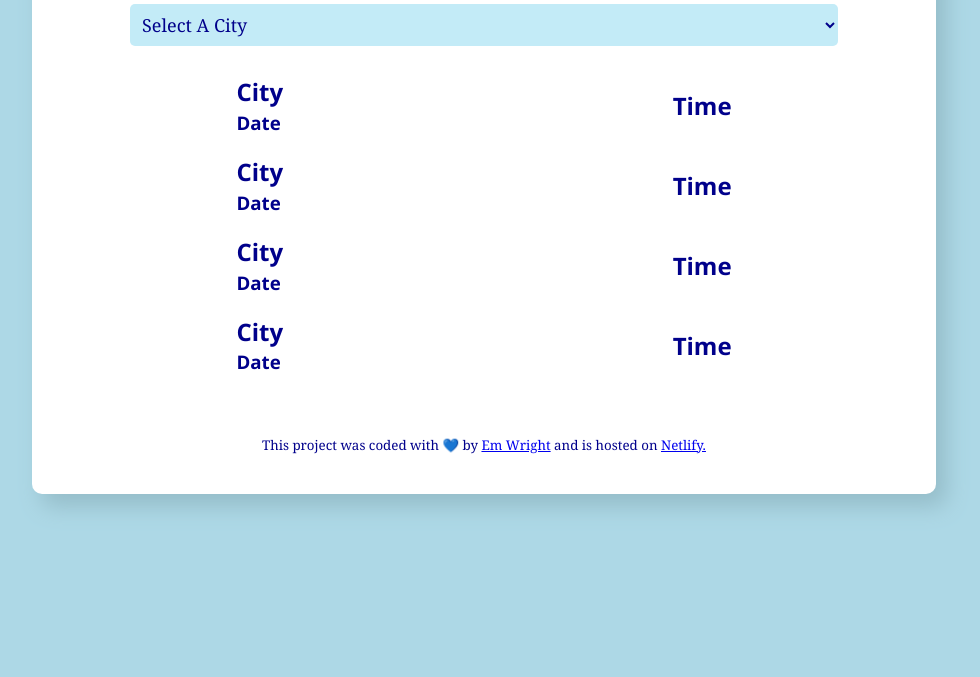
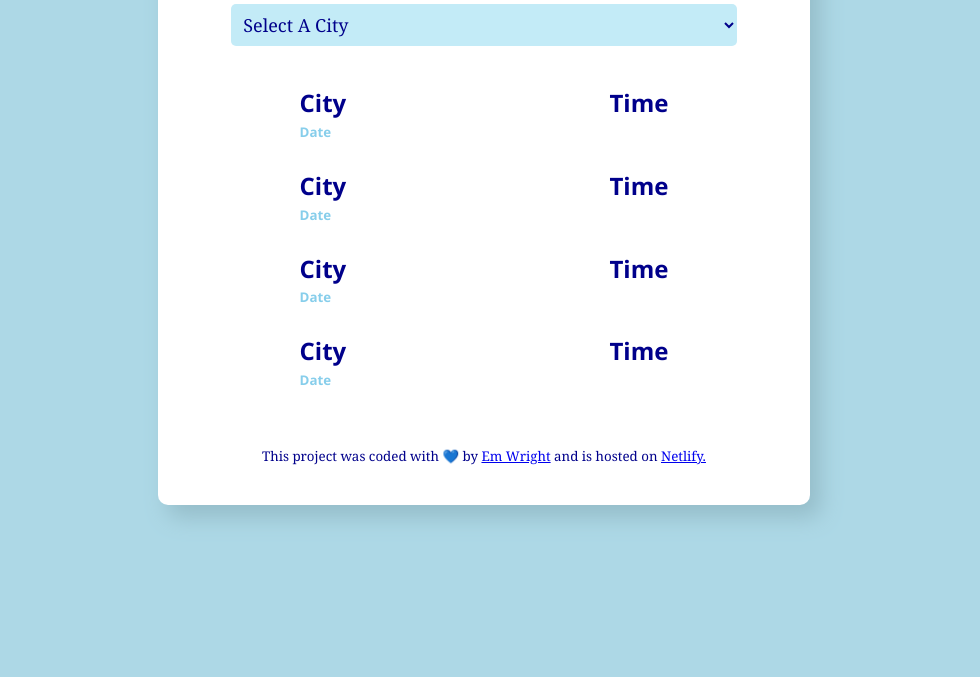
Before and after one commit to emWright94/SheCodes-World-Clock, a plain HTML site: page index.html in a window 1280 px wide. Shown: the part 123-800 px from the top of the page, without its empty margins (156-1136 px from the left). Drawn offline with Linux system fonts and the light colour scheme.

Commit message:
css updated

```diff
--- a/src/style.css
+++ b/src/style.css
@@ -9,7 +9,7 @@ body {
   display: block;
   margin: 0 auto;
   margin-top: 30px;
-  max-width: 70%;
+  max-width: 50%;
   padding: 10px;
   background-color: white;
   color: darkblue;
@@ -51,7 +51,7 @@ option {
 .citySection {
   display: flex;
   justify-content: space-around;
-  align-items: center;
+  align-items: baseline;
   font-family: "Segoe UI", Tahoma, Geneva, Verdana, sans-serif;
 }
 .leftSide {
@@ -62,6 +62,8 @@ option {
 .city {
 }
 .date {
+  color: skyblue;
+  font-size: smaller;
 }
 .time {
 }
```
